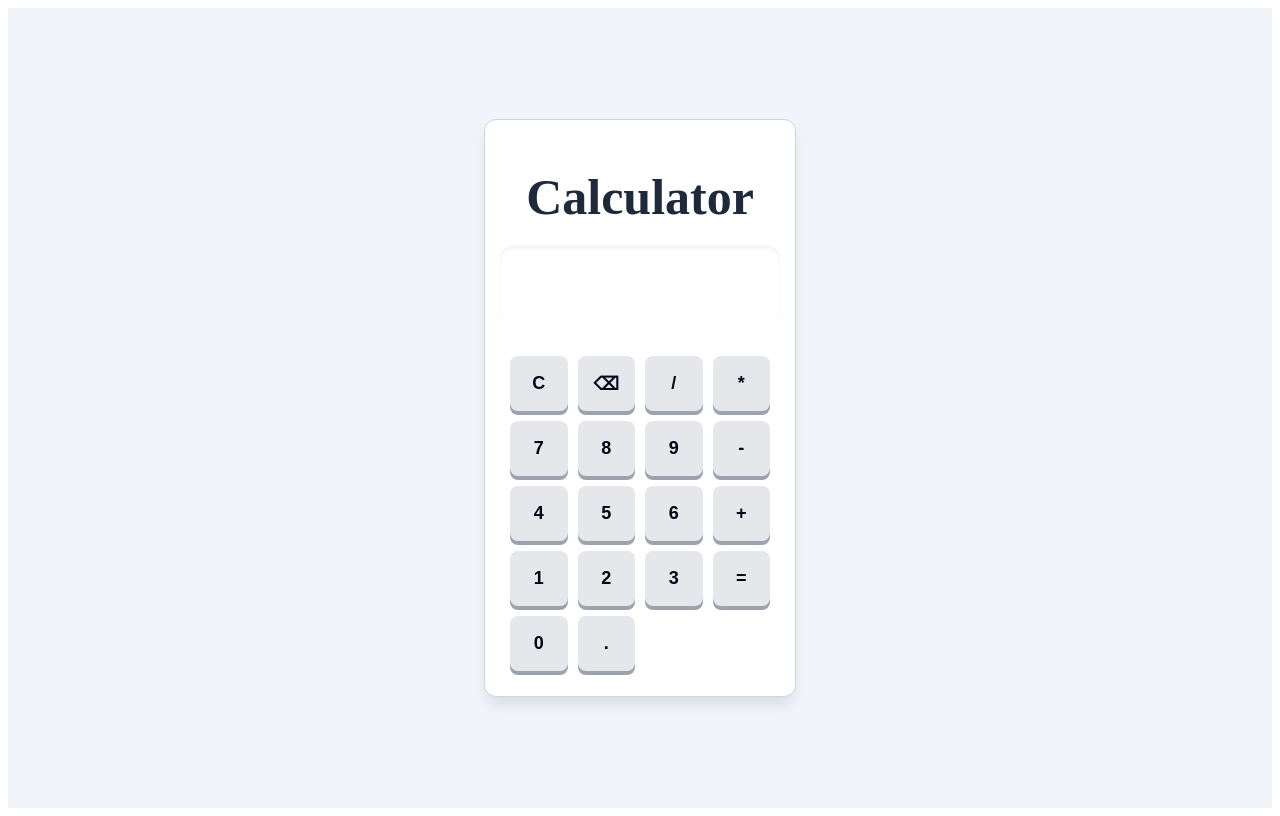
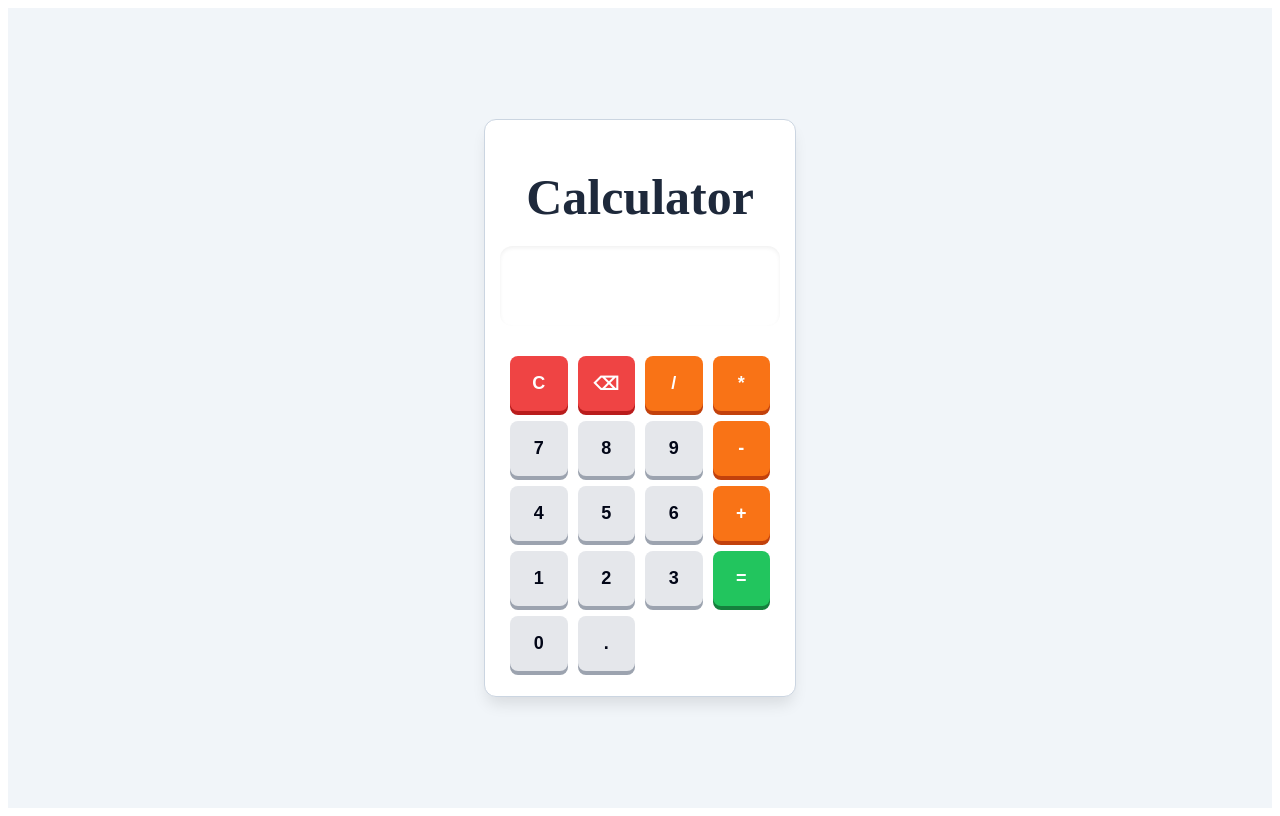
Before and after one commit to shubhampathare25/Calculator, a React (Vite) app: page / in a window 1280 px wide. Built offline with nearby package versions, Linux system fonts and the light colour scheme.

Commit message:
add custom color styling and category classes for buttons

```diff
--- a/src/components/ButtonsContainer.jsx
+++ b/src/components/ButtonsContainer.jsx
@@ -9,12 +9,23 @@ const ButtonsContainer = ({ onButtonClick }) => {
     "0", ".",
   ];
 
+  const getButtonStyle = (buttonName) => {
+    if (buttonName === "C" || buttonName === "⌫") {
+      return `${styles.button} ${styles.specialButton}`;
+    } else if (["/", "*", "-", "+"].includes(buttonName)) {
+      return `${styles.button} ${styles.operatorButton}`;
+    } else if (buttonName === "=") {
+      return `${styles.button} ${styles.equalsButton}`;
+    }
+    return styles.button;
+  };
+
   return (
     <div className={styles.buttonsContainer}>
       {buttonNames.map((buttonName) => (
         <button
           key={buttonName}
-          className={styles.button}
+          className={getButtonStyle(buttonName)}
           onClick={() => onButtonClick(buttonName)}
         >
           {buttonName}
--- a/src/components/ButtonsContainer.module.css
+++ b/src/components/ButtonsContainer.module.css
@@ -18,8 +18,37 @@
   background-color: #e5e7eb;
   color: #020617;
   box-shadow: 0 4px 0 #9ca3af;
+  transition: all 0.1s ease;
 }
 
 .button:hover {
   background-color: #d1d5db;
 }
+.button:active {
+  box-shadow: 0 2px 0 #9ca3af;
+  transform: translateY(2px);
+}
+.operatorButton {
+  background-color: #f97316;
+  color: #ffffff;
+  box-shadow: 0 4px 0 #c2410c;
+}
+.operatorButton:hover {
+  background-color: #ea580c;
+}
+.specialButton {
+  background-color: #ef4444;
+  color: #ffffff;
+  box-shadow: 0 4px 0 #b91c1c;
+}
+.specialButton:hover {
+  background-color: #dc2626;
+}
+.equalsButton {
+  background-color: #22c55e;
+  color: #ffffff;
+  box-shadow: 0 4px 0 #15803d;
+}
+.equalsButton:hover {
+  background-color: #16a34a;
+}
```
